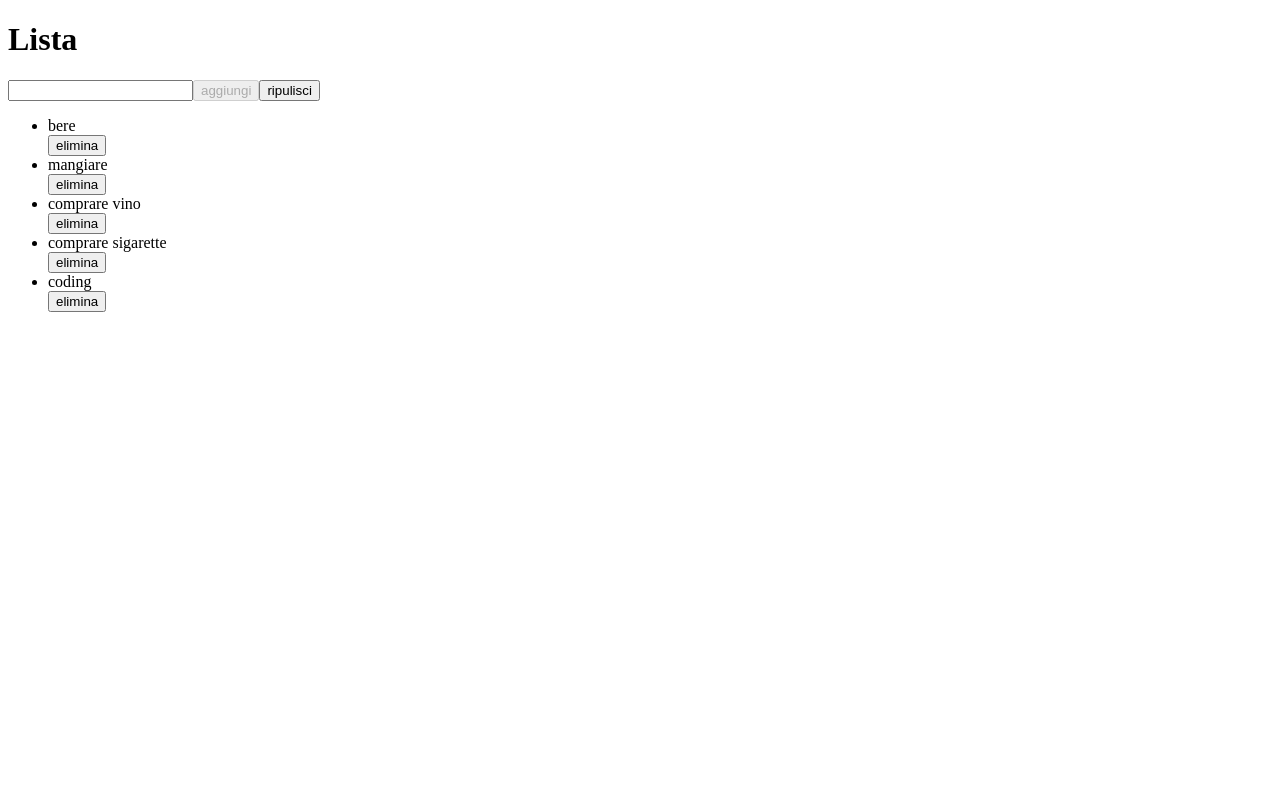
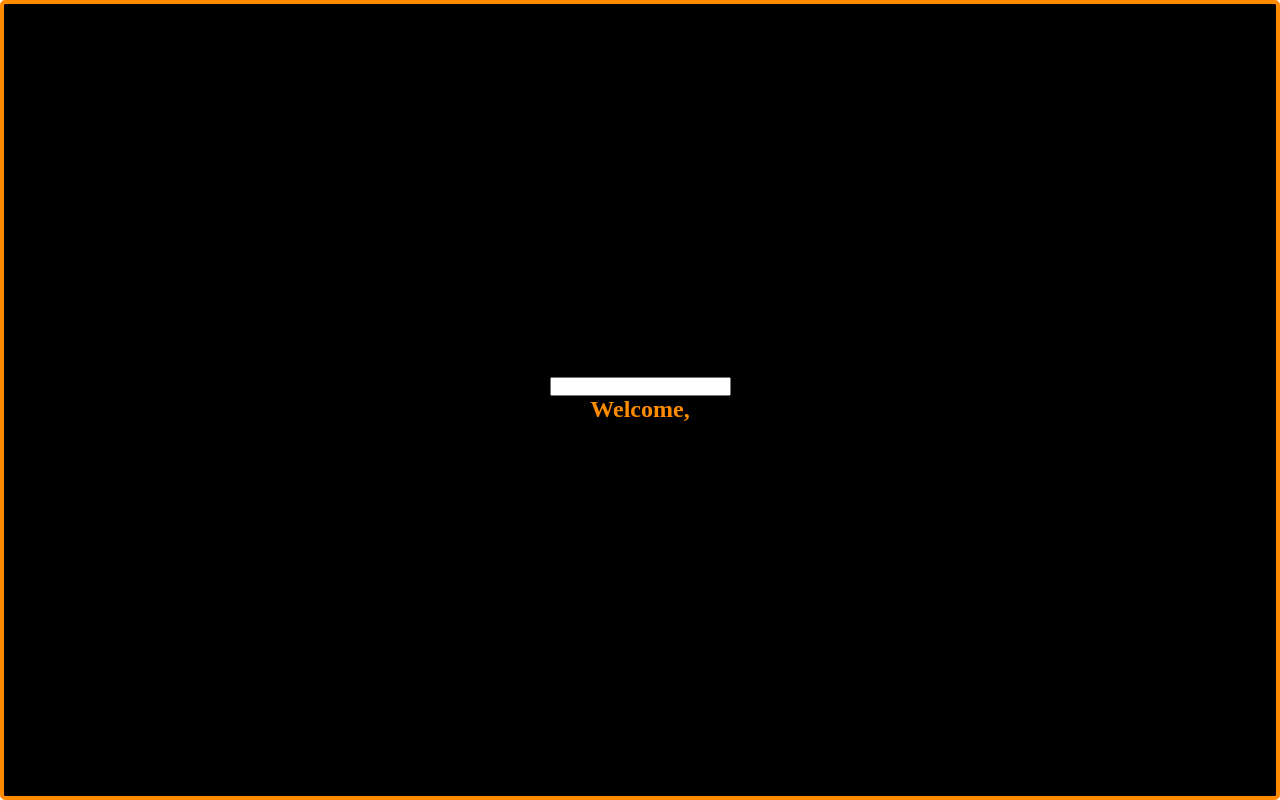
Before and after one commit to Leonardocamisa/react_exercises, a React (Create React App) app in the folder exercises/: page / in a window 1280 px wide. Built offline with nearby package versions, Linux system fonts and the light colour scheme.

Commit message:
style added

```diff
--- a/exercises/src/App.js
+++ b/exercises/src/App.js
@@ -1,12 +1,12 @@
 import React from "react";
-import TodoList from "./TodoList";
+import InteractiveWelcome from "./InteractiveWelcome";
 
 class App extends React.Component {
   render() {
     return (
         <>
         <div>
-          <TodoList />
+          <InteractiveWelcome />
         </div>
         </>
     );
--- /dev/null
+++ b/exercises/src/InteractiveWelcome.js
@@ -0,0 +1,34 @@
+import React from "react";
+
+export default class InteractiveWelcome extends React.Component {
+
+    state = {
+        res : ""
+    }
+
+    eventHandler = (event) => {
+
+    this.setState(
+        {
+            res : event.target.value
+        }
+    )
+  };
+
+  render() {
+    return (
+      <>
+        <div className="welcome">
+          <input type="text" onChange={this.eventHandler} />
+          <Welcome name = {this.state.res}/>
+        </div>
+      </>
+    );
+  }
+}
+
+export class Welcome extends React.Component {
+  render() {
+    return <h2> Welcome, {this.props.name}</h2>;
+  }
+}
--- a/exercises/src/TodoList.js
+++ /dev/null
@@ -1,61 +0,0 @@
-import React from "react";
-
-class TodoList extends React.Component {
-
-    state = {
-        items : ['bere', 'mangiare', 'comprare vino', 'comprare sigarette', 'coding'],
-        newItems : ''
-    }
-
-    addEvent = () => {
-        this.setState({
-            items: [...this.state.items, this.state.newItems],
-            newItems  : ''
-        })
-    }
-
-    addItem = (event) => {
-        this.setState({
-            newItems : event.target.value
-        })
-    }
-
-    resetItems = () => {
-        this.setState({
-            items : []
-        })
-    }
-
-    render(){
-        return(
-            <>
-            <div>
-                <h1>Lista</h1>
-                <input type='text' onChange={this.addItem} value={this.state.newItems} />
-                <button onClick={this.addEvent} disabled={!this.state.newItems}>aggiungi</button>
-                <button onClick={this.resetItems}>ripulisci</button>
-                <ul>
-						{this.state.items.map((el, i) => (
-							<div>
-								<li key={el + i}>{el}</li>
-								<button
-									onClick={() => {
-										this.state.items.splice(i, 1);
-										this.setState({
-                                            items : this.state.items
-                                        })
-									}}
-								>
-									elimina
-								</button>
-							</div>
-						))}
-					</ul>
-            </div>
-
-            </>
-        )
-    }
-}
-
-export default TodoList;
--- /dev/null
+++ b/exercises/src/index.css
@@ -0,0 +1,18 @@
+*{
+    box-sizing: border-box;
+    padding: 0;
+    margin: 0;
+}
+.welcome {
+    width: 100wh;
+    height: 100vh;
+    background-color: black;
+    color: darkorange;
+    border: 4px solid darkorange;
+    border-radius: 5px;
+    display: flex;
+    flex-direction: column;
+    align-items: center;
+    justify-content: center;
+    padding: 15px;
+}
--- a/exercises/src/index.js
+++ b/exercises/src/index.js
@@ -1,6 +1,7 @@
 import React from "react";
 import { createRoot } from "react-dom/client"
 import App from "./App";
+import './index.css';
 
 
 
```
